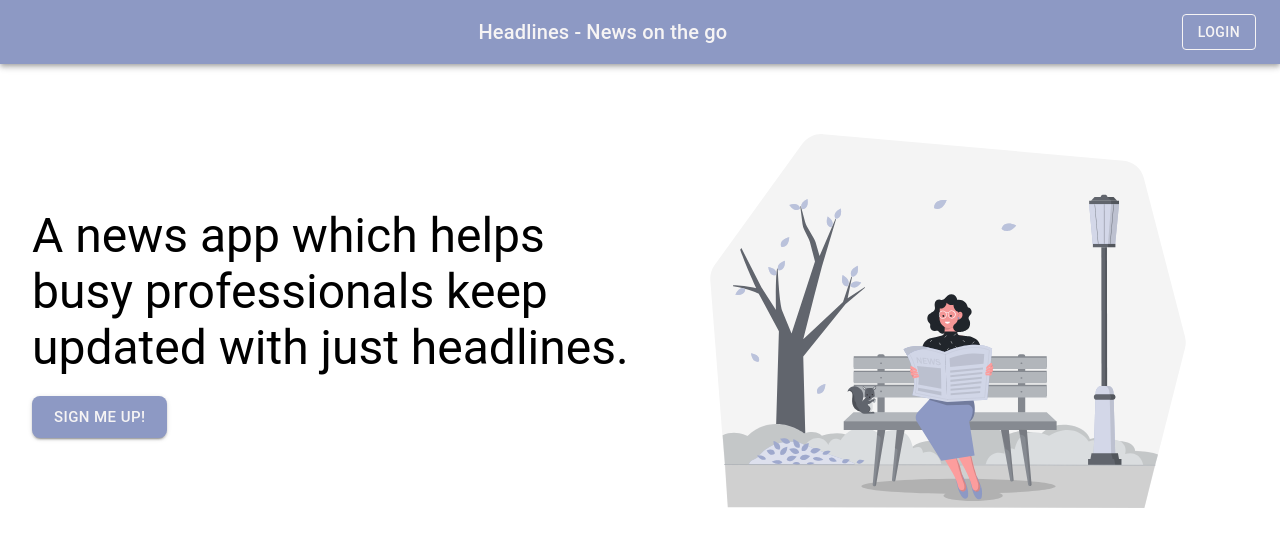
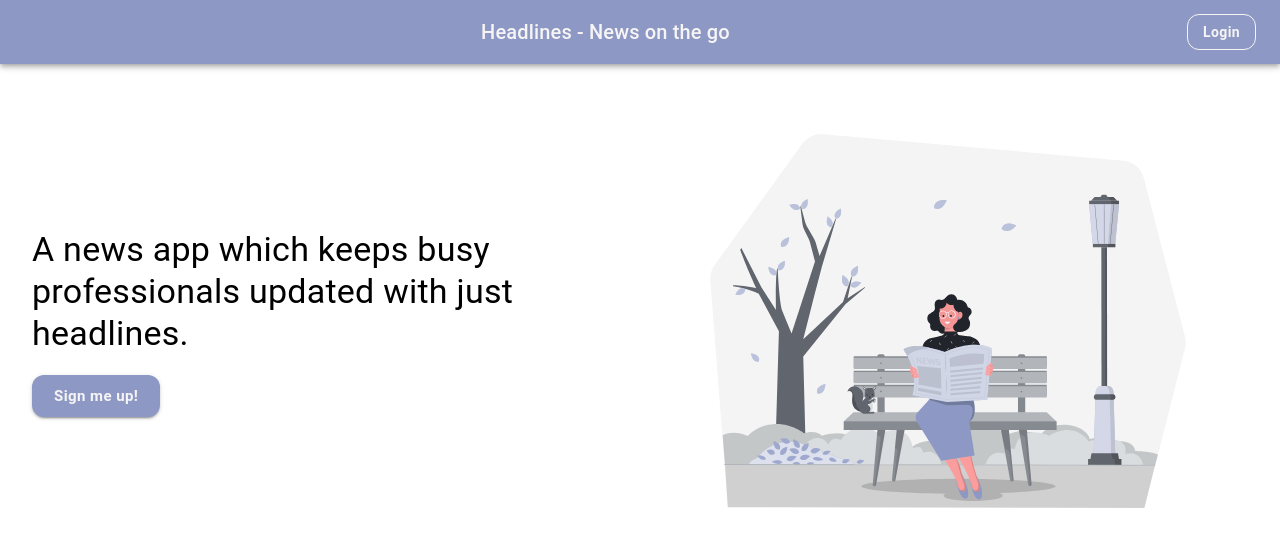
Before and after one commit to VishalLudhrani/headlines-newsapp, a React (Create React App) app: page / in a window 1280 px wide. Shown: the top 546 px of the page. Built offline with nearby package versions, Linux system fonts and the light colour scheme; no server answers.

Commit message:
[chore] minor improvements and code refactor

```diff
--- a/src/App.js
+++ b/src/App.js
@@ -4,6 +4,8 @@ import Navbar from './components/Navbar';
 import Hero from './components/Hero';
 import { getAuth, signInWithPopup, GoogleAuthProvider, onAuthStateChanged, signOut } from "firebase/auth";
 import { initializeApp } from "firebase/app";
+import theme from './theme/theme';
+import { ThemeProvider } from '@mui/material';
 
 
 // TODO: Add SDKs for Firebase products that you want to use
@@ -12,13 +14,14 @@ import { initializeApp } from "firebase/app";
 // Your web app's Firebase configuration
 // For Firebase JS SDK v7.20.0 and later, measurementId is optional
 const firebaseConfig = {
-  apiKey: "AIzaSyC8vXiNkdms5HGkUsS7g9gHMbQlawlGwbc",
-  authDomain: "headlines-newsapp.firebaseapp.com",
-  projectId: "headlines-newsapp",
-  storageBucket: "headlines-newsapp.appspot.com",
-  messagingSenderId: "782103017224",
-  appId: "1:782103017224:web:9a450a788ce406106b9ebd",
-  measurementId: "G-6W41W18LYT"
+  apiKey: process.env.REACT_APP_APIKEY,
+  authDomain: process.env.REACT_APP_AUTHDOMAIN,
+  projectId: process.env.REACT_APP_PROJECTID,
+  databaseURL: process.env.REACT_APP_DATABASEURL,
+  storageBucket: process.env.REACT_APP_STORAGEBUCKET,
+  messagingSenderId: process.env.REACT_APP_MESSAGINGSENDERID,
+  appId: process.env.REACT_APP_APPID,
+  measurementId: process.env.REACT_APP_MEASUREMENTID
 };
 
 // Initialize Firebase
@@ -42,14 +45,16 @@ class App extends React.Component {
       } else {
         console.log("Logged out.");
       }
-    })
+    });
   }
 
   render() {
     return (
       <div className="App">
-        <Navbar user={this.state.user} loginFunc={this.login} logoutFunc={this.logout} />
-        <Hero />
+        <ThemeProvider theme={theme}>
+          <Navbar user={this.state.user} loginFunc={this.login} logoutFunc={this.logout} />
+          <Hero />
+        </ThemeProvider>
       </div>
     );
   }
@@ -58,8 +63,8 @@ class App extends React.Component {
     signInWithPopup(auth, provider)
       .then((result) => {
         // This gives you a Google Access Token. You can use it to access the Google API.
-        const credential = GoogleAuthProvider.credentialFromResult(result);
-        const token = credential.accessToken;
+        // const credential = GoogleAuthProvider.credentialFromResult(result);
+        // const token = credential.accessToken;
         // The signed-in user info.
         const user = result.user;
         this.setState({user: user});
@@ -68,10 +73,11 @@ class App extends React.Component {
         // Handle Errors here.
         const errorCode = error.code;
         const errorMessage = error.message;
+        alert(`Error ${errorCode}\n${errorMessage}`);
         // The email of the user's account used.
-        const email = error.email;
+        // const email = error.email;
         // The AuthCredential type that was used.
-        const credential = GoogleAuthProvider.credentialFromError(error);
+        // const credential = GoogleAuthProvider.credentialFromError(error);
         // ...
       });
   }
--- a/src/components/Hero.js
+++ b/src/components/Hero.js
@@ -1,16 +1,14 @@
 import * as React from 'react';
-import { Button, Grid, ThemeProvider, Typography } from "@mui/material";
+import { Button, Grid, Typography } from "@mui/material";
 import { Box } from '@mui/system';
-import theme from '../theme/theme';
 
 const Hero = () => {
   return(
-    <ThemeProvider theme={theme}>
     <Grid container spacing={2} alignItems="center" padding="2em">
       <Grid item md={6} align="left">
         <Box container>
-            <Typography variant="h3" align="left">
-              A news app which helps busy professionals keep updated with just headlines.
+          <Typography variant="h4" align="left">
+            A news app which keeps busy professionals updated with just headlines.
           </Typography>
           <br />
           <Button
@@ -18,17 +16,15 @@ const Hero = () => {
             disableRipple
             variant="contained"
             size="large"
-              sx={{borderRadius: "8px"}}
           >
             Sign me up!
           </Button>
         </Box>
       </Grid>
       <Grid item md={6}>
-          <img src="./hero-img.svg" width="100%" height="auto" />
+        <img src="./hero-img.svg" width="100%" height="auto" alt="A woman reading newspaper at a park." />
       </Grid>
     </Grid>
-    </ThemeProvider>
   );
 }
 
--- a/src/components/Navbar.js
+++ b/src/components/Navbar.js
@@ -6,8 +6,7 @@ import Typography from '@mui/material/Typography';
 import IconButton from '@mui/material/IconButton';
 import MenuItem from '@mui/material/MenuItem';
 import Menu from '@mui/material/Menu';
-import { Avatar, Button, ThemeProvider } from '@mui/material';
-import theme from '../theme/theme';
+import { Avatar, Button } from '@mui/material';
 
 export default function Navbar(props) {
   const [anchorEl, setAnchorEl] = React.useState(null);
@@ -25,7 +24,6 @@ export default function Navbar(props) {
   };
 
   return (
-    <ThemeProvider theme={theme}>
     <Box sx={{ flexGrow: 1 }}>
       <AppBar position="static">
         <Toolbar>
@@ -75,6 +73,5 @@ export default function Navbar(props) {
         </Toolbar>
       </AppBar>
     </Box>
-    </ThemeProvider>
   );
 }
--- a/src/theme/theme.js
+++ b/src/theme/theme.js
@@ -23,6 +23,15 @@ const theme = createTheme({
       paper: '#FFFFFF',
       default: '#F6F4F4'
     }
+  },
+  shape: {
+    borderRadius: 12
+  },
+  typography: {
+    button: {
+      textTransform: "none",
+      fontWeight: 700
+    }
   }
 });
 
```
Also changed, not shown: 2 other files (tests, documents, lock files or other folders). Lines whose indentation alone changed are shown as unchanged.
